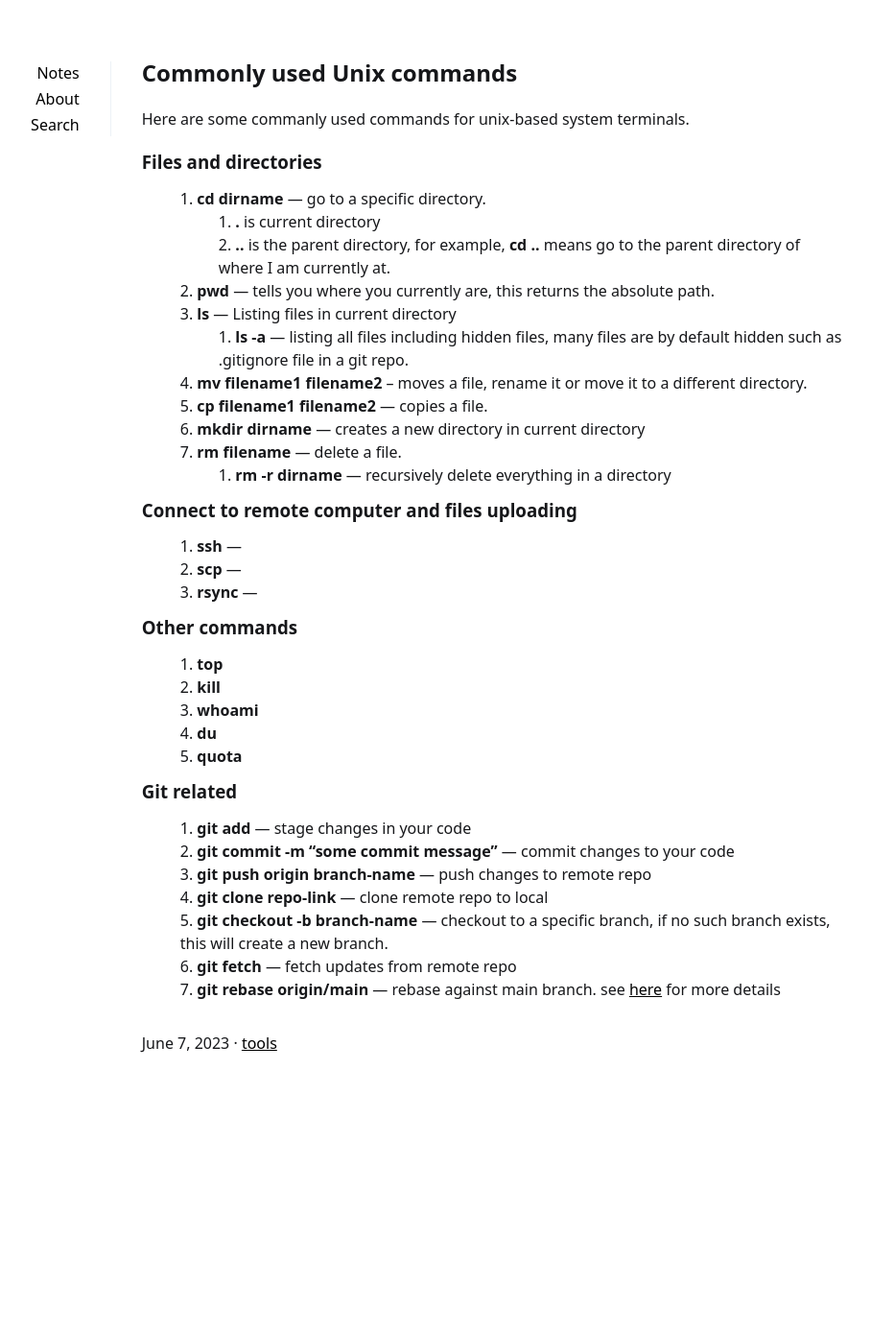
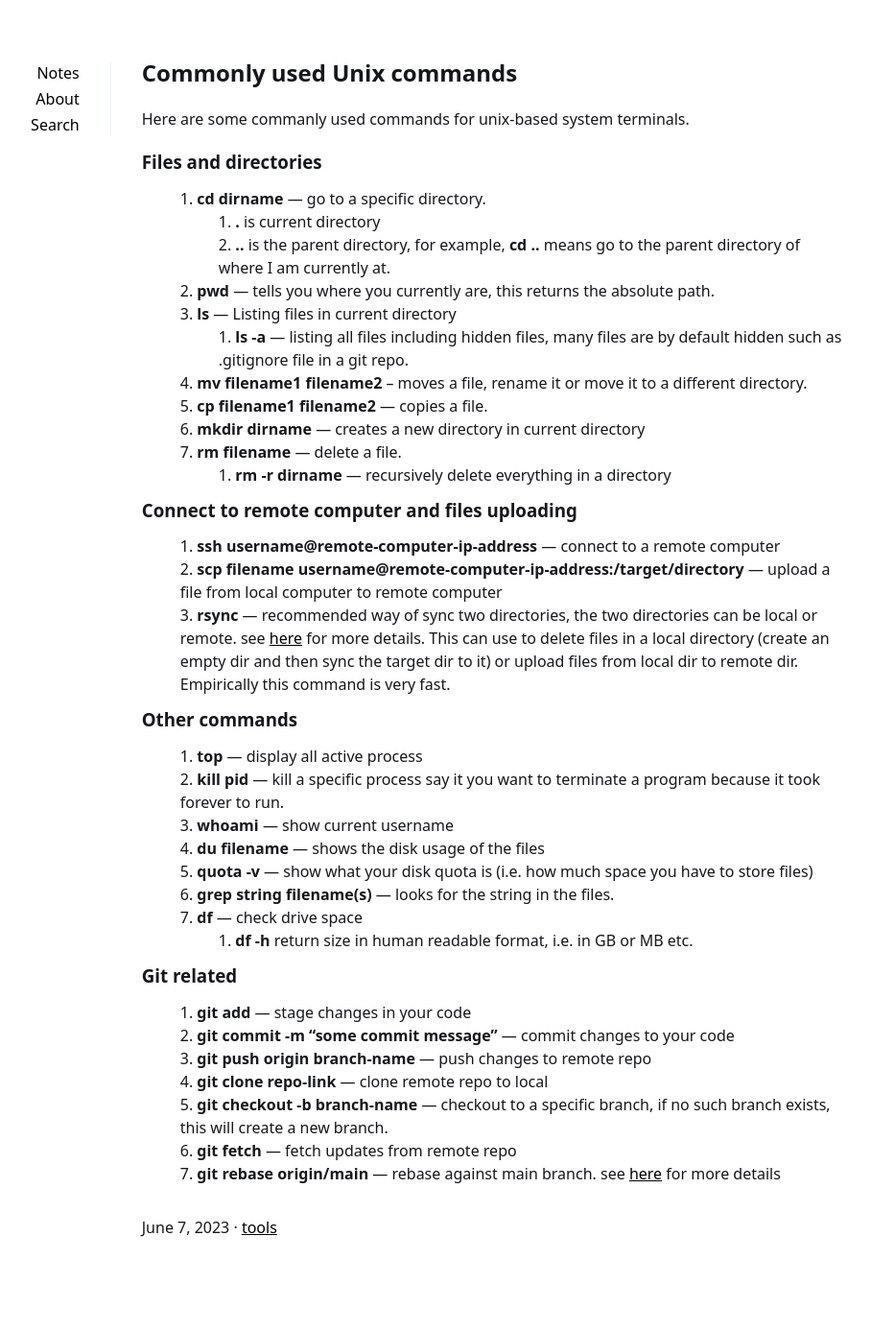
Before and after one commit to acneyouth1996/notes, a Jekyll site: the page built from _posts/2023-06-07-common-commands.md, in a window 1280 px wide. Shown: the whole page at 96% size, without its empty margins (205-1113 px from the left). Built offline with Jekyll 4.4.1, drawn with Linux system fonts in a browser that asks for light colours; before the commit the page ends 1195 px from its top, so only the background shows below that.

Commit message:
new post

```diff
--- a/_posts/2023-06-07-common-commands.md
+++ b/_posts/2023-06-07-common-commands.md
@@ -32,18 +32,21 @@ Here are some commanly used commands for unix-based system terminals.
 
 
 ### Connect to remote computer and files uploading
-1. **ssh** ---
-2. **scp** ---
-3. **rsync** ---
+1. **ssh username@remote-computer-ip-address** --- connect to a remote computer
+2. **scp filename username@remote-computer-ip-address:/target/directory** --- upload a file from local computer to remote computer
+3. **rsync** --- recommended way of sync two directories, the two directories can be local or remote. see [here](https://linux.die.net/man/1/rsync) for more details. This can use to delete files in a local directory (create an empty dir and then sync the target dir to it) or upload files from local dir to remote dir. Empirically this command is very fast.
 
 
 ### Other commands
 
-1. **top**
-2. **kill**
-3. **whoami**
-4. **du**
-5. **quota**
+1. **top** --- display all active process
+2. **kill pid** --- kill a specific process say it you want to terminate a program because it took forever to run.
+3. **whoami** --- show current username
+4. **du filename** --- shows the disk usage of the files
+5. **quota -v** --- show what your disk quota is (i.e. how much space you have to store files)
+6. **grep string filename(s)** --- looks for the string in the files.
+7. **df** --- check drive space
+    1. **df -h** return size in human readable format, i.e. in GB or MB etc.
 
 ### Git related
 
```
